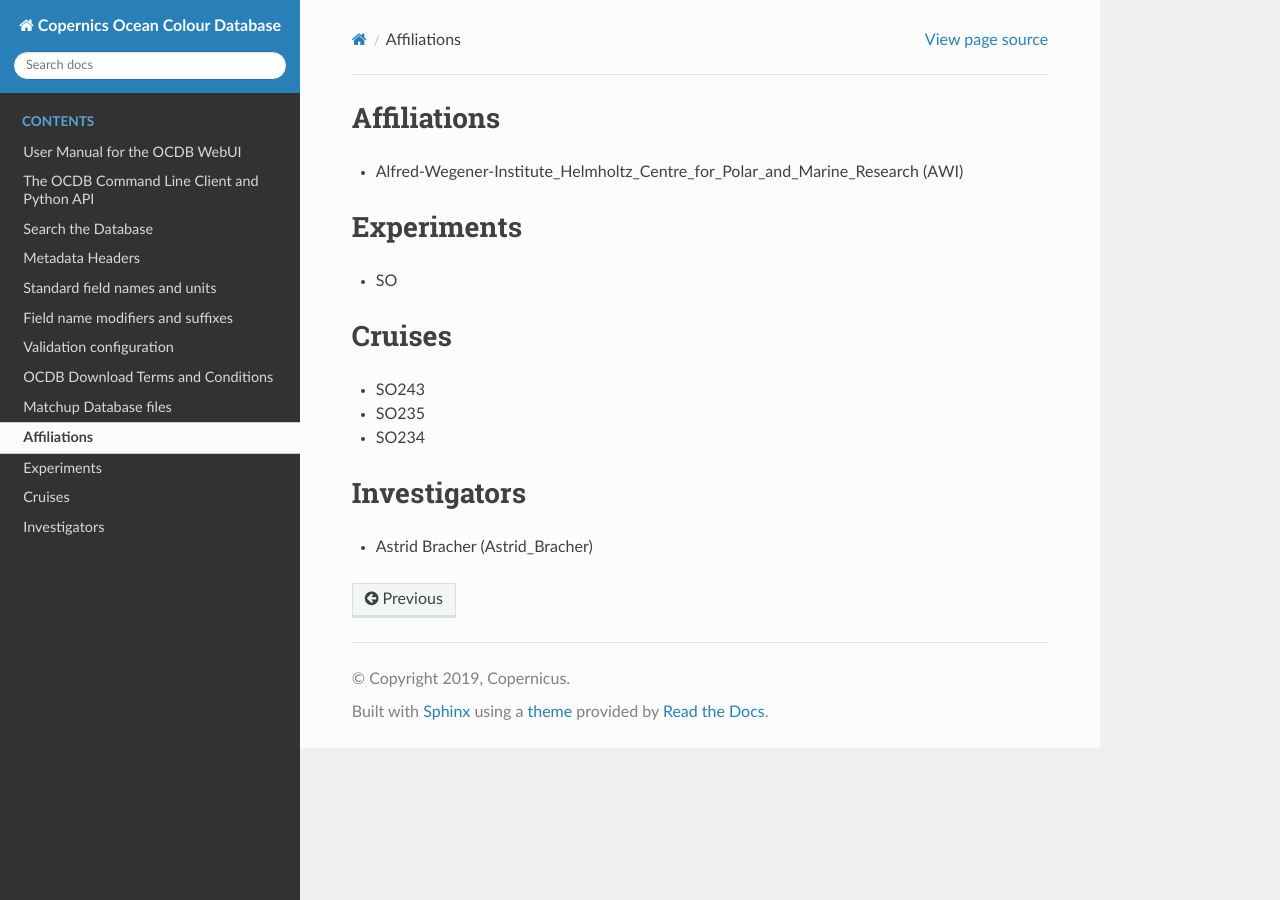
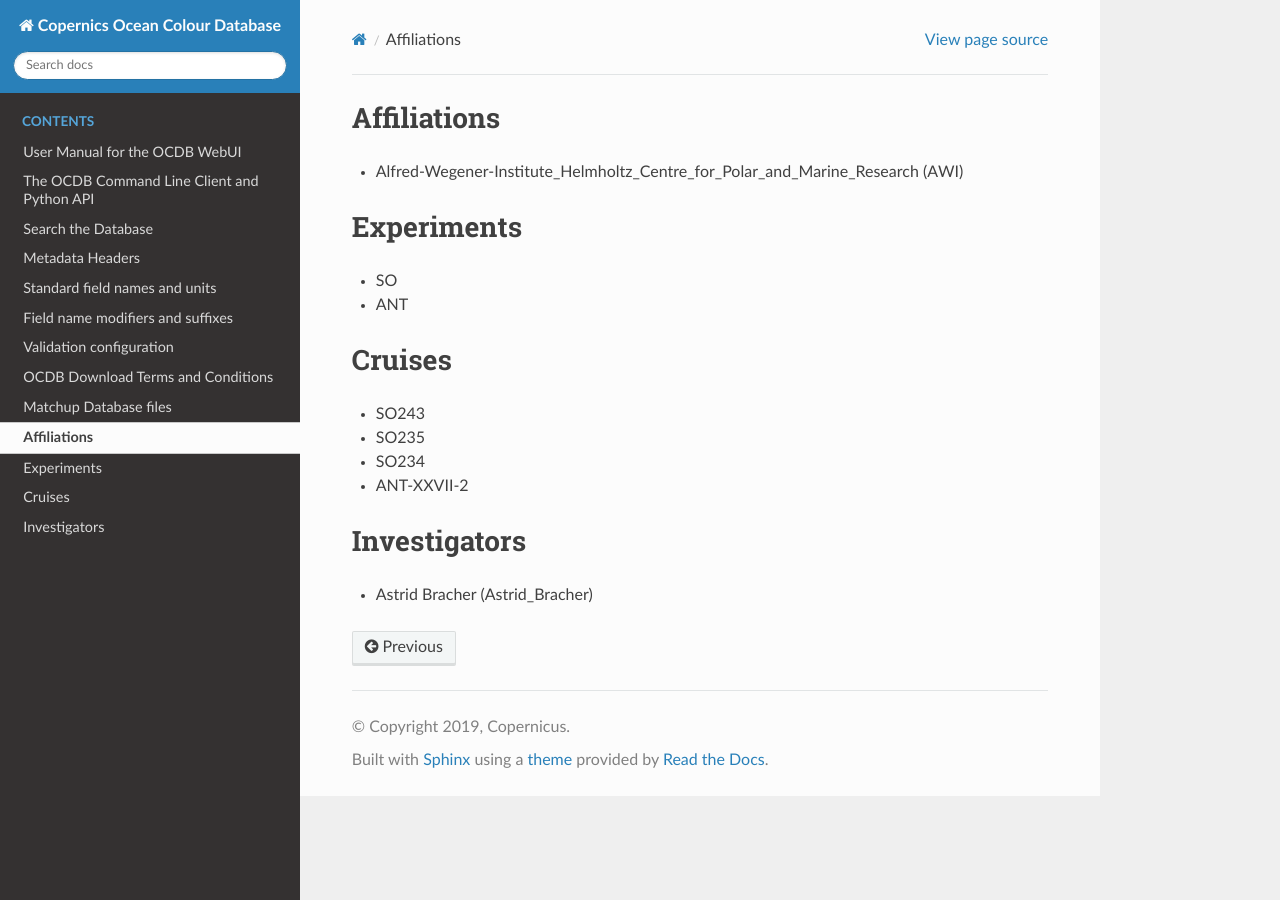
Before and after one commit to javierconcha/ocdb-docs, a Sphinx documentation site: the page built from docs/source/ocdb-PI-affiliation-experiment-cruise.md, in a window 1280 px wide. Built offline with Sphinx 7.4.7 and the Read the Docs theme 2.0.0, drawn with Linux system fonts in a browser that asks for light colours.

Commit message:
Update docs/source/ocdb-PI-affiliation-experiment-cruise.md

```diff
--- a/docs/source/ocdb-PI-affiliation-experiment-cruise.md
+++ b/docs/source/ocdb-PI-affiliation-experiment-cruise.md
@@ -3,11 +3,13 @@
 
 ## Experiments
 - SO
+- ANT
 
 ## Cruises
 - SO243
 - SO235
 - SO234
+- ANT-XXVII-2
 
 ## Investigators
 - Astrid Bracher (Astrid_Bracher)
```
